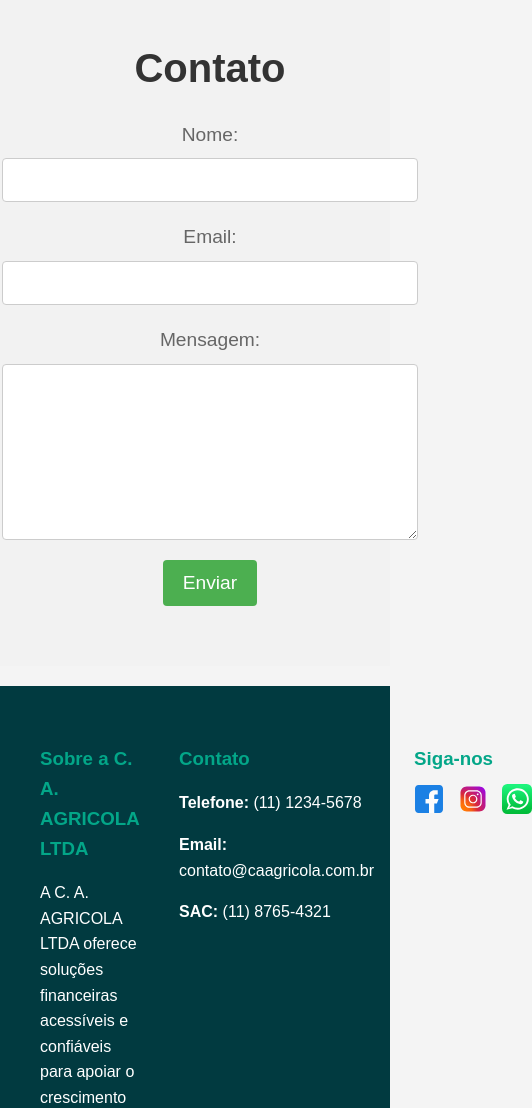
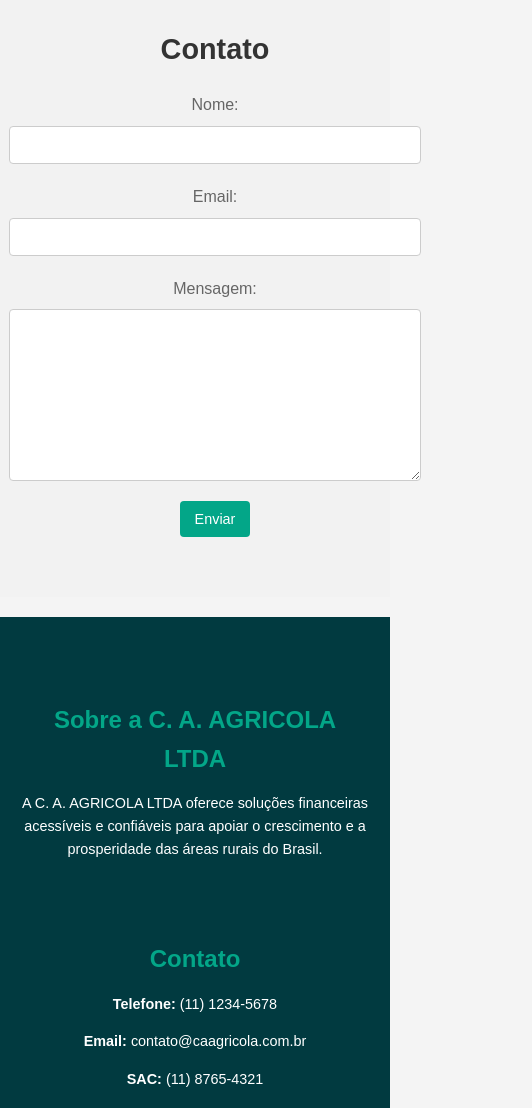
Before and after one commit to LeviJJesus/loan-simulation, a website: page public/index.html in a window 390 px wide. Shown: the part 5600-6708 px from the top of the page, 532 px wide, since content can reach past the window. Drawn offline with Linux system fonts and the light colour scheme.

Commit message:
Completando responsividade

```diff
--- a/public/css/about/about.css
+++ b/public/css/about/about.css
@@ -18,7 +18,7 @@
     max-width: 800px;
     margin: 0 auto;
     text-align: center;
-    padding: 0 var(--padding); /* Adiciona padding lateral para garantir que o conteúdo não fique muito colado às bordas */
+    padding: 0 20px; /* Adiciona padding para evitar que o texto encoste nas bordas */
 }
 
 .about h2 {
--- a/public/css/contact/contact.css
+++ b/public/css/contact/contact.css
@@ -17,6 +17,7 @@
     margin-right: auto;
     margin-left: auto;
 }
+
 .contact {
     background-color: #f2f2f2;
     padding: 60px 0;
@@ -26,6 +27,7 @@
     max-width: 800px;
     margin: 0 auto;
     text-align: center;
+    padding: 0 20px; /* Adiciona padding para evitar que o texto encoste nas bordas */
 }
 
 .contact h2 {
@@ -49,6 +51,7 @@
 .contact form input,
 .contact form textarea {
     width: 100%;
+    max-width: 500px; /* Define uma largura máxima para inputs e textarea */
     padding: 12px;
     margin-bottom: 20px;
     border: 1px solid #ccc;
@@ -63,7 +66,7 @@
 
 .contact form button {
     padding: 12px 20px;
-    background-color: #4CAF50;
+    background-color: var(--secondary-color);
     color: white;
     border: none;
     border-radius: 4px;
@@ -75,3 +78,39 @@
 .contact form button:hover {
     background-color: #45a049;
 }
+
+/* Responsividade */
+@media (max-width: 768px) {
+    .contact h2 {
+        font-size: 2rem; /* Reduz o tamanho da fonte para cabeçalhos em dispositivos menores */
+    }
+
+    .contact form label {
+        font-size: 1rem; /* Ajusta o tamanho da fonte para labels */
+    }
+
+    .contact form input,
+    .contact form textarea {
+        font-size: 0.9rem; /* Ajusta o tamanho da fonte para campos de entrada e textarea */
+    }
+
+    .contact form button {
+        font-size: 1rem; /* Ajusta o tamanho da fonte para o botão */
+    }
+}
+
+@media (max-width: 480px) {
+    .contact h2 {
+        font-size: 1.8rem; /* Ajusta ainda mais o tamanho da fonte para cabeçalhos em dispositivos muito pequenos */
+    }
+
+    .contact form input,
+    .contact form textarea {
+        padding: 10px; /* Ajusta o padding para campos de entrada e textarea em dispositivos menores */
+    }
+
+    .contact form button {
+        padding: 10px 15px; /* Ajusta o padding do botão */
+        font-size: 0.9rem; /* Ajusta o tamanho da fonte do botão */
+    }
+}
--- a/public/css/footer/footer.css
+++ b/public/css/footer/footer.css
@@ -73,3 +73,45 @@ footer {
     background: var(--secondary-color);
     color: #fff;
 }
+
+/* Responsividade */
+@media (max-width: 768px) {
+    .footer-container {
+        flex-direction: column;
+        align-items: center;
+    }
+
+    .footer-container div {
+        margin: 20px 0;
+        text-align: center;
+    }
+
+    .footer-social ul {
+        flex-direction: column;
+        gap: 10px;
+    }
+
+    .footer-social ul li a {
+        width: 30px;
+        height: 30px;
+    }
+}
+
+@media (max-width: 480px) {
+    .footer-container h3 {
+        font-size: 1.5rem;
+    }
+
+    .footer-container p {
+        font-size: 0.9rem;
+    }
+
+    .footer-social ul li a {
+        width: 24px;
+        height: 24px;
+    }
+
+    .footer-bottom {
+        font-size: 0.9rem;
+    }
+}
```
